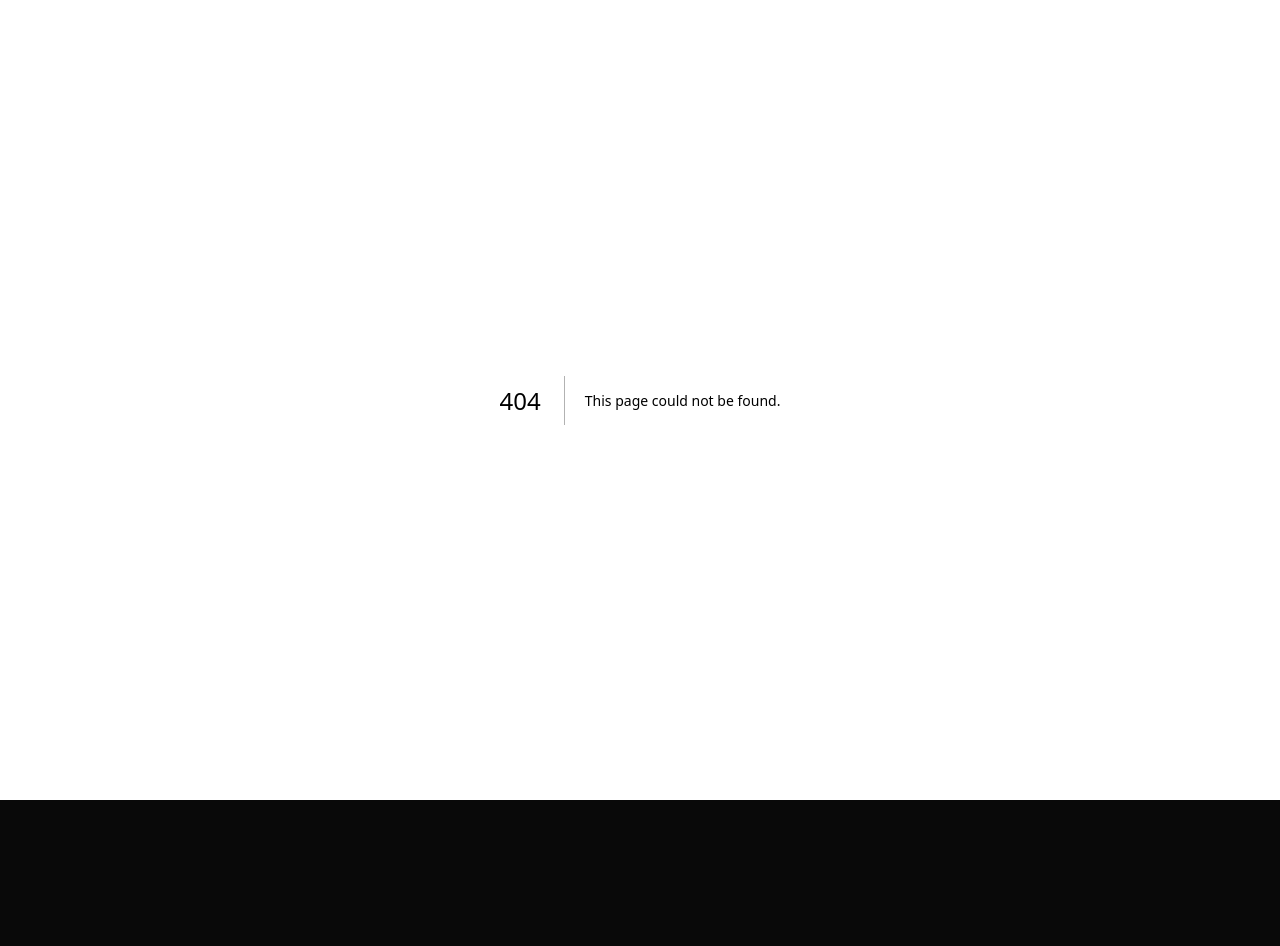
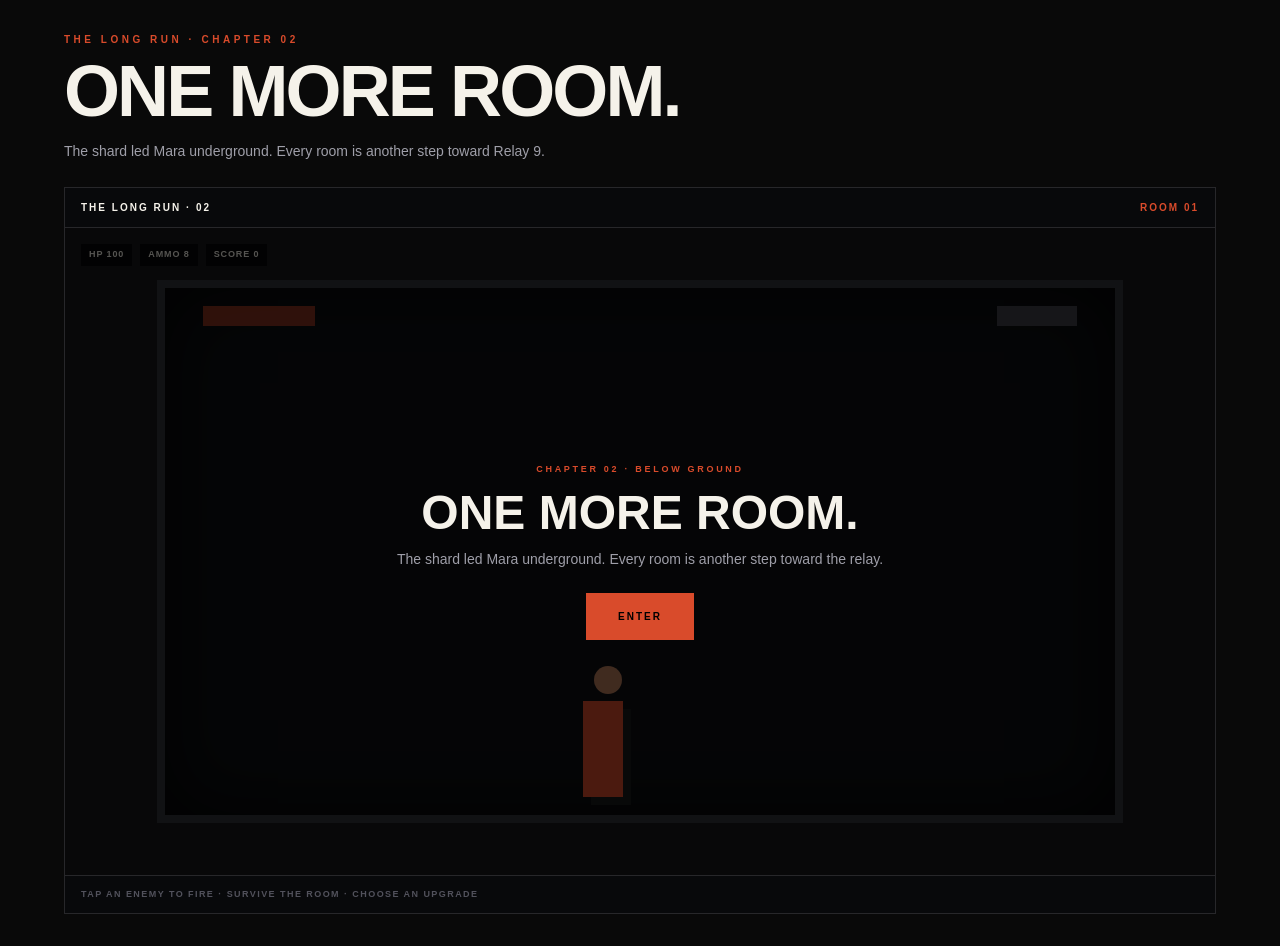
Before and after one commit to jasb-to/smallgamelab, a Next.js app: page /games/one-more-room in a window 1280 px wide. Before the commit this address had no page. Before the commit the page ends 800 px from the top, so only its background shows below. Built offline with nearby package versions, Linux system fonts and the light colour scheme.

Commit message:
feat: add One More Room chapter route

```diff
--- /dev/null
+++ b/app/games/one-more-room/page.tsx
@@ -0,0 +1,5 @@
+import OneMoreRoom from "../../../components/one-more-room";
+
+export default function OneMoreRoomPage(){
+ return <main className="min-h-screen bg-[#090909] p-4 text-[#f5f2ea] md:p-8"><div className="mx-auto max-w-6xl"><div className="mb-6"><p className="text-[10px] font-black uppercase tracking-[.35em] text-[#d94b2b]">THE LONG RUN · CHAPTER 02</p><h1 className="mt-2 text-5xl font-black uppercase tracking-[-.04em] md:text-7xl">One More Room.</h1><p className="mt-3 max-w-xl text-sm leading-6 text-zinc-400">The shard led Mara underground. Every room is another step toward Relay 9.</p></div><OneMoreRoom/></div></main>;
+}
```
